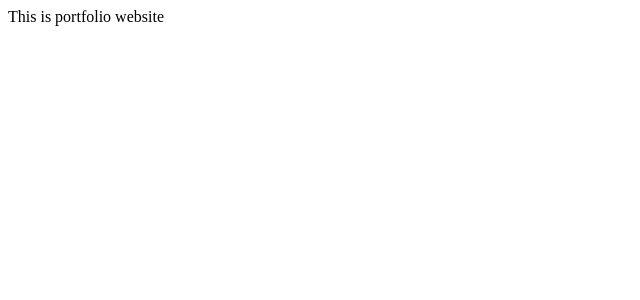
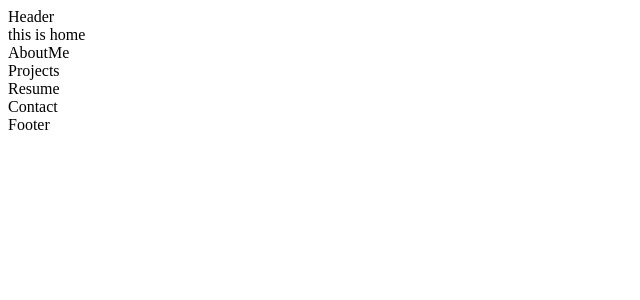
Before and after one commit to harisharanChaulagain/portfolio-website, a React (Vite) app: page / in a window 1280 px wide. Shown: the top 300 px of the page, without its empty margins (0-640 px from the left). Built offline with nearby package versions, Linux system fonts and the light colour scheme.

Commit message:
feat: folder structure

```diff
--- a/src/App.tsx
+++ b/src/App.tsx
@@ -1,5 +1,23 @@
+import AboutMe from "./components/AboutMe/AboutMe";
+import Contact from "./components/Contact/Contact";
+import Footer from "./components/Footer/Footer";
+import Header from "./components/Header/Header";
+import Home from "./components/Home/Home";
+import Projects from "./components/Projects/Projects";
+import Resume from "./components/Resume/Resume";
+
 const App = () => {
-  return <div>This is portfolio website</div>;
+  return (
+    <div>
+      <Header />
+      <Home />
+      <AboutMe />
+      <Projects />
+      <Resume />
+      <Contact />
+      <Footer />
+    </div>
+  );
 };
 
 export default App;
--- /dev/null
+++ b/src/components/AboutMe/AboutMe.tsx
@@ -0,0 +1,5 @@
+const AboutMe = () => {
+  return <div>AboutMe</div>;
+};
+
+export default AboutMe;
--- /dev/null
+++ b/src/components/Contact/Contact.tsx
@@ -0,0 +1,5 @@
+const Contact = () => {
+  return <div>Contact</div>;
+};
+
+export default Contact;
--- /dev/null
+++ b/src/components/Footer/Footer.tsx
@@ -0,0 +1,5 @@
+const Footer = () => {
+  return <div>Footer</div>;
+};
+
+export default Footer;
--- /dev/null
+++ b/src/components/Header/Header.tsx
@@ -0,0 +1,5 @@
+const Header = () => {
+  return <div>Header</div>;
+};
+
+export default Header;
--- /dev/null
+++ b/src/components/Home/Home.tsx
@@ -0,0 +1,5 @@
+const Home = () => {
+  return <div>this is home</div>;
+};
+
+export default Home;
--- /dev/null
+++ b/src/components/Projects/Projects.tsx
@@ -0,0 +1,5 @@
+const Projects = () => {
+  return <div>Projects</div>;
+};
+
+export default Projects;
--- /dev/null
+++ b/src/components/Resume/Resume.tsx
@@ -0,0 +1,5 @@
+const Resume = () => {
+  return <div>Resume</div>;
+};
+
+export default Resume;
--- a/tsconfig.node.json
+++ b/tsconfig.node.json
@@ -3,7 +3,7 @@
     "composite": true,
     "skipLibCheck": true,
     "module": "ESNext",
-    "moduleResolution": "bundler",
+    "moduleResolution": "node",
     "allowSyntheticDefaultImports": true
   },
   "include": ["vite.config.ts"]
```
